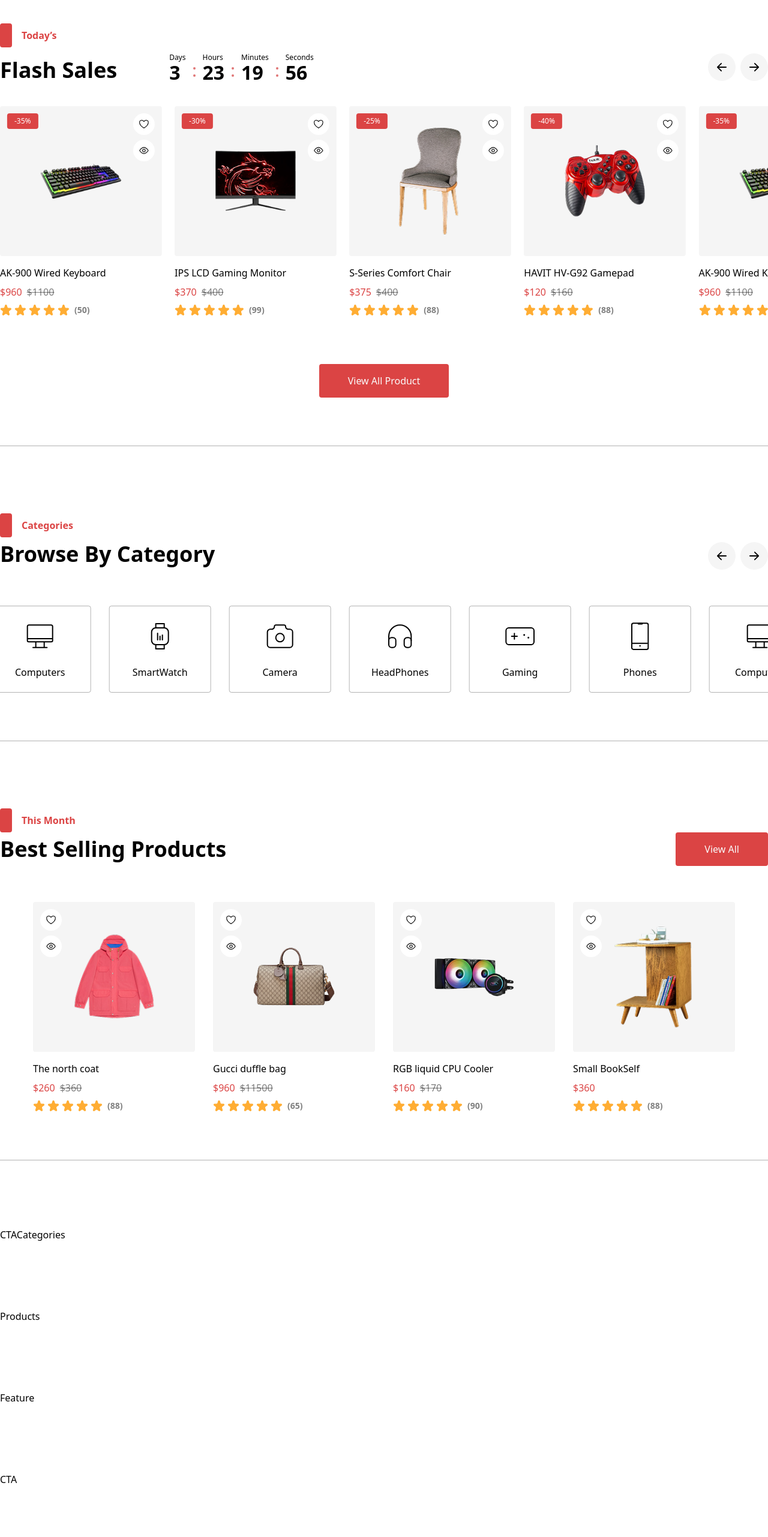
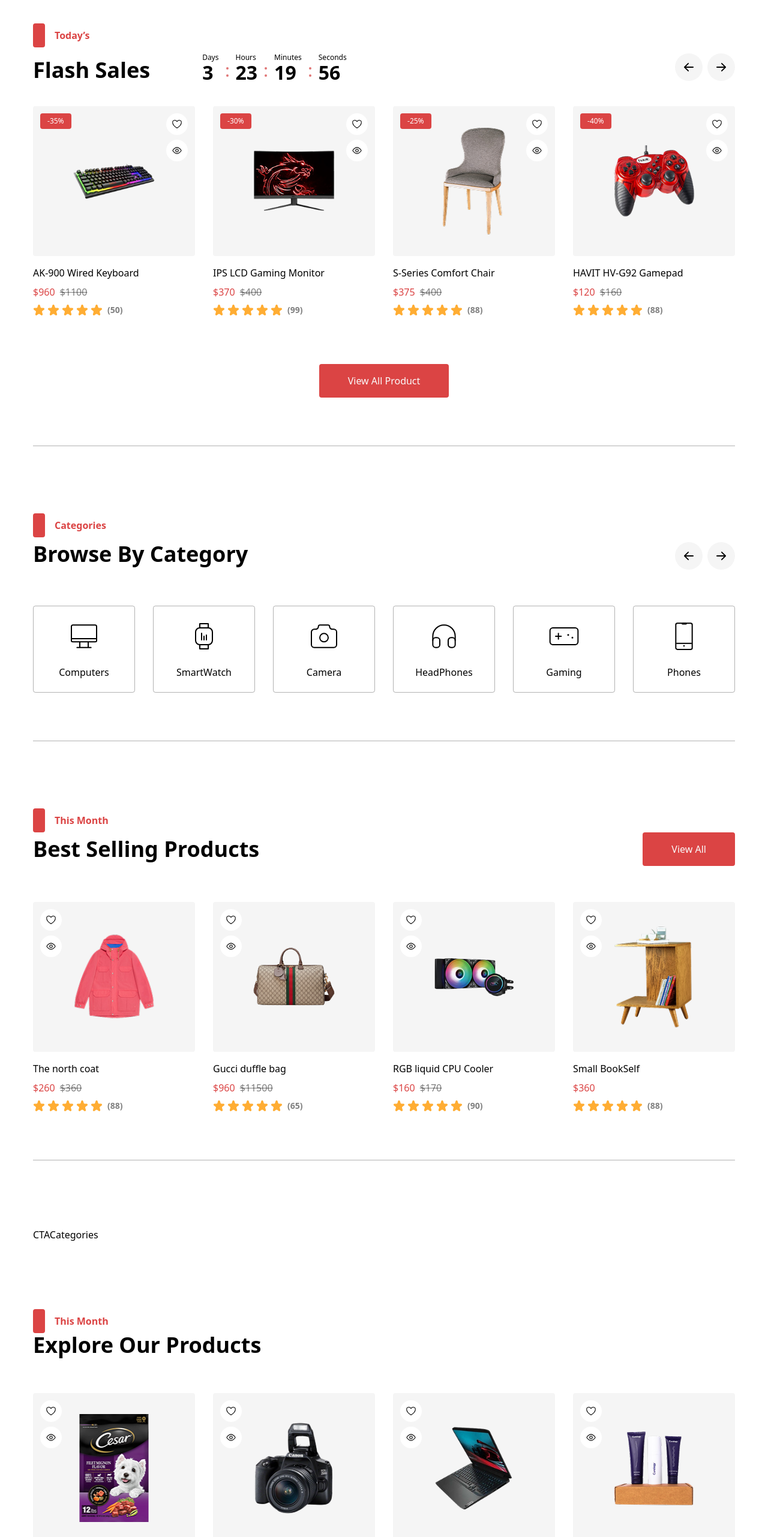
Before and after one commit to hebamusleh/tasks, a React (Vite) app in the folder e-commerce-app/: page / in a window 1280 px wide. Shown: the part 234-2797 px from the top of the page at 60% size. Built offline with nearby package versions, Linux system fonts and the light colour scheme.

Commit message:
feat : add products section

```diff
--- a/e-commerce-app/src/constant/products.ts
+++ b/e-commerce-app/src/constant/products.ts
@@ -129,21 +129,21 @@ export const ourProducts: IProductCard[] = [
   },
   {
     id: uuidv4(),
-    cover: "/assets/images/dry-dog-food.png",
+    cover: "/assets/images/camera.png",
     price: 360,
     reviewsNum: 90,
     title: "CANON EOS DSLR Camera",
   },
   {
     id: uuidv4(),
-    cover: "/assets/images/dry-dog-food.png",
+    cover: "/assets/images/laptop.png",
     price: 190,
     reviewsNum: 90,
     title: "ASUS FHD Gaming Laptop",
   },
   {
     id: uuidv4(),
-    cover: "/assets/images/dry-dog-food.png",
+    cover: "/assets/images/crem.png",
     price: 500,
     reviewsNum: 90,
     title: "Curology Product Set ",
--- a/e-commerce-app/src/index.css
+++ b/e-commerce-app/src/index.css
@@ -7,6 +7,6 @@
 
 @layer components {
   .container {
-    @apply max-w-[1170px] mx-auto px-2.5 md:px-0;
+    @apply !max-w-[1170px] mx-auto px-2.5 md:px-0;
   }
 }
--- a/e-commerce-app/src/modules/home/components/month-products/MonthProducts.tsx
+++ b/e-commerce-app/src/modules/home/components/month-products/MonthProducts.tsx
@@ -9,7 +9,7 @@ const MonthProducts = () => {
         <TitleHeading title="This Month" />
         <SubHeader />
       </div>
-      <div className="flex items-center justify-center gap-[30px]">
+      <div className="flex items-center justify-center gap-[30px] flex-wrap">
         {bestSellingProducts.map((item) => (
           <ProductCard {...item} key={item.id} />
         ))}
--- a/e-commerce-app/src/modules/home/components/products/Products.tsx
+++ b/e-commerce-app/src/modules/home/components/products/Products.tsx
@@ -1,5 +1,20 @@
+import { ProductCard, TitleHeading } from "../../../../components";
+import { ourProducts } from "../../../../constant";
+
 const Products = () => {
-  return <div>Products</div>;
+  return (
+    <div className="border-b-[0.5px] border-black/30 pb-20 flex flex-col gap-[60px]">
+      <div>
+        <TitleHeading title="This Month" />
+        <h2 className="font-semibold text-4xl">Explore Our Products</h2>
+      </div>
+      <div className="flex items-center flex-wrap gap-[30px]">
+        {ourProducts.map((item) => (
+          <ProductCard {...item} key={item.id} />
+        ))}
+      </div>
+    </div>
+  );
 };
 
 export default Products;
--- a/e-commerce-app/src/modules/home/components/today-products/TodayProducts.tsx
+++ b/e-commerce-app/src/modules/home/components/today-products/TodayProducts.tsx
@@ -38,15 +38,19 @@ const TodayProducts = () => {
           },
           768: {
             slidesPerView: 2.5,
+            spaceBetween: 30,
           },
           1024: {
-            slidesPerView: 3.5,
+            slidesPerView: 4,
+            spaceBetween: 30,
           },
           1280: {
-            slidesPerView: 4.5,
+            slidesPerView: 4,
+            spaceBetween: 30,
           },
           1400: {
-            slidesPerView: 4.5,
+            slidesPerView: 4,
+            spaceBetween: 30,
           },
         }}
       >
```
